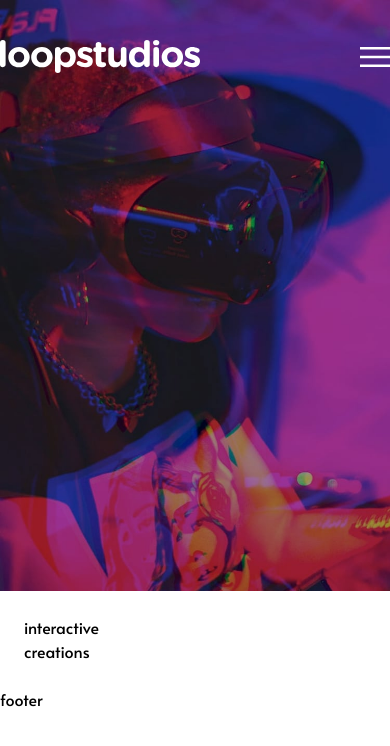
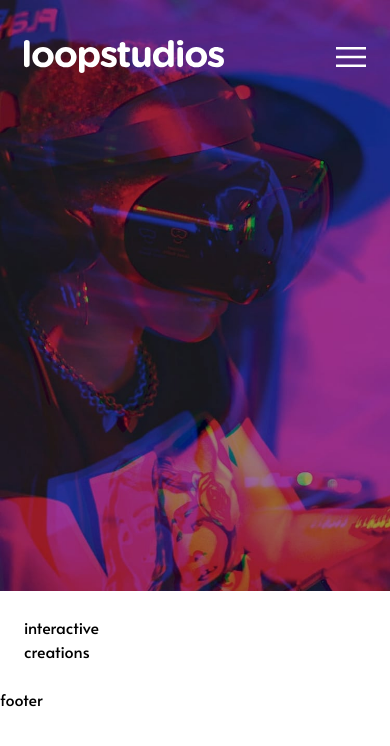
Before and after one commit to gracebir/loopstudios-landing-page, a Next.js app: page / in a window 390 px wide. Shown: the top 746 px of the page. Built offline with nearby package versions, Linux system fonts and the light colour scheme.

Commit message:
wrapper container

```diff
--- a/src/app/globals.css
+++ b/src/app/globals.css
@@ -9,4 +9,8 @@
     --black: hsl(0, 0%, 0%);
     --white: hsl(0, 0%, 100%);
   }
+
+  .wrapper-container{
+    @apply container mx-auto lg:px-0 px-6;
+  }
 }
```
